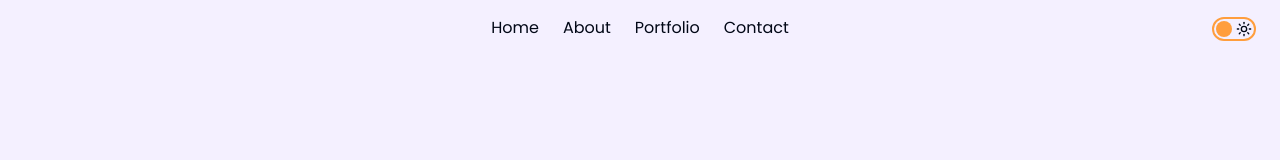
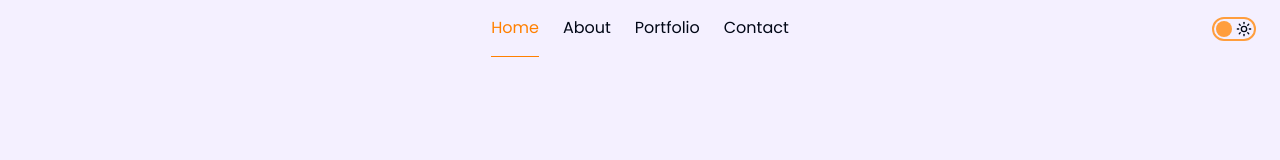
Before and after one commit to denispianelli/my-portfolio, a Next.js app: page / in a window 1280 px wide. Shown: the top 160 px of the page. Built offline with nearby package versions, Linux system fonts and the light colour scheme.

Commit message:
chore: Refactor TopNav component to improve performance and remove unnecessary code

```diff
--- a/src/components/top-nav.tsx
+++ b/src/components/top-nav.tsx
@@ -3,60 +3,61 @@
 import { cn } from '@/lib/utils';
 import clsx from 'clsx';
 import Link from 'next/link';
-import { useEffect, useState, useRef, useMemo } from 'react';
+import { useEffect, useState } from 'react';
 
 export default function TopNav({ className }: { className?: string }) {
-  const [activeSection, setActiveSection] = useState<string>('/');
-  console.log('TopNav ~ activeSection:', activeSection);
-  const sectionsRef = useRef<{ [key: string]: HTMLElement | null }>({});
-  console.log('TopNav ~ sectionsRef:', sectionsRef);
+  const [isMounted, setIsMounted] = useState(false);
+  const [activeSection, setActiveSection] = useState(() =>
+    typeof window !== 'undefined' ? window.location.hash : '',
+  );
 
-  const links = useMemo(
-    () => [
+  const links = [
     { href: '#home', label: 'Home' },
     { href: '#about-me', label: 'About' },
     { href: '#portfolio', label: 'Portfolio' },
     { href: '#contact', label: 'Contact' },
-    ],
-    [],
-  );
+  ];
 
   useEffect(() => {
-    const handleIntersection = (entries: IntersectionObserverEntry[]) => {
+    setIsMounted(true);
+  }, []),
+    useEffect(() => {
+      const home = document.getElementById('home');
+      const about = document.getElementById('about-me');
+      const portfolio = document.getElementById('portfolio');
+      const contact = document.getElementById('contact');
+
+      const sections = [home, about, portfolio, contact];
+
+      const observerOptions = {
+        root: null,
+        rootMargin: '0px 0px -90% 0px',
+        threshold: 0.2,
+      };
+
+      const observer = new IntersectionObserver((entries) => {
         entries.forEach((entry) => {
           if (entry.isIntersecting) {
-          const id = entry.target.id;
-          const currentLink = links.find((link) => link.href === `#${id}`);
-          if (currentLink) {
-            setActiveSection(currentLink.href);
+            if (entry.target.id === 'home') {
+              setActiveSection('#home');
+            }
+            if (entry.target.id === 'about-me') {
+              setActiveSection('#about-me');
+            }
+            if (entry.target.id === 'portfolio') {
+              setActiveSection('#portfolio');
+            }
+            if (entry.target.id === 'contact') {
+              setActiveSection('#contact');
             }
           }
         });
-    };
+      }, observerOptions);
 
-    const observer = new IntersectionObserver(handleIntersection, {
-      rootMargin: '0px 0px -50% 0px',
+      sections.forEach((section) => {
+        section && observer.observe(section);
       });
-
-    Object.values(sectionsRef.current).forEach((section) => {
-      if (section) {
-        observer.observe(section);
-      }
-    });
-
-    return () => {
-      observer.disconnect();
-    };
-  }, [links]);
-
-  useEffect(() => {
-    links.forEach((link) => {
-      const sectionId = link.href.startsWith('#') ? link.href.substring(1) : '';
-      if (sectionId) {
-        sectionsRef.current[link.href] = document.getElementById(sectionId);
-      }
-    });
-  }, [links]);
+    }, []);
 
   return (
     <nav
@@ -66,7 +67,7 @@ export default function TopNav({ className }: { className?: string }) {
       )}
     >
       {links.map((link) => {
-        const isActive = activeSection === link.href;
+        const isActive = isMounted && activeSection === link.href;
 
         return (
           <Link
```
Lines whose indentation alone changed are shown as unchanged.
